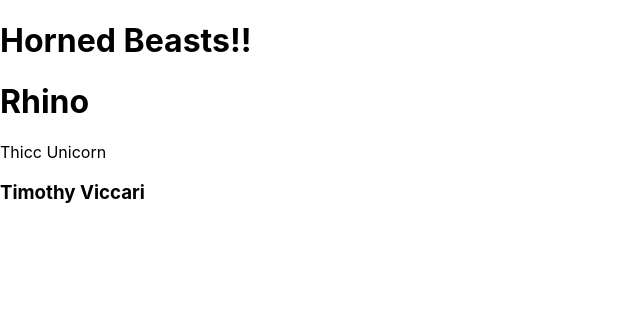
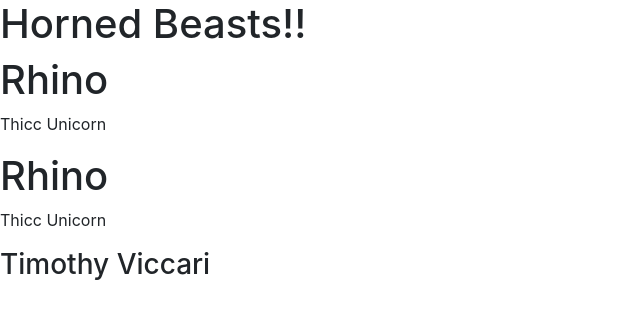
Before and after one commit to everydaytimmy/horned-beasts, a React (Create React App) app: page / in a window 1280 px wide. Shown: the top 318 px of the page, without its empty margins (0-640 px from the left). Built offline with nearby package versions, Linux system fonts and the light colour scheme.

Commit message:
minor changes

```diff
--- a/src/App.js
+++ b/src/App.js
@@ -1,8 +1,11 @@
 
+import 'bootstrap/dist/css/bootstrap.min.css';
 import './App.css';
+import { Container, CardColumns, Card, Navbar } from 'react-bootstrap'
 import Main from './components/main.js';
 import Footer from './components/footer.js';
 import Header from './components/header.js';
+import item from './data.json';
 
 function App() {
   return (
--- a/src/components/main.js
+++ b/src/components/main.js
@@ -1,7 +1,8 @@
+import { NavItem } from "react-bootstrap";
 
 function Main() {
 
-  return <HornedBeasts title={'Rhino'} description="Thicc Unicorn" />
+  return <HornedBeasts title={'Rhino'} description="Thicc Unicorn"/>
 
 }
 
@@ -10,6 +11,9 @@ function HornedBeasts(props) {
     <div>
       <h1>{props.title}</h1>
       <p>{props.description}</p>
+
+      <h1>{props.title}</h1>
+      <p>{props.description}</p>
     </div>
   );
 }
```
